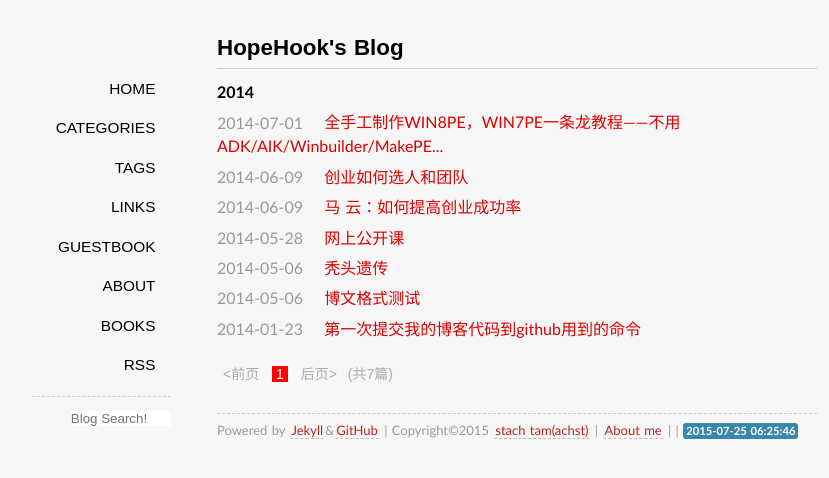
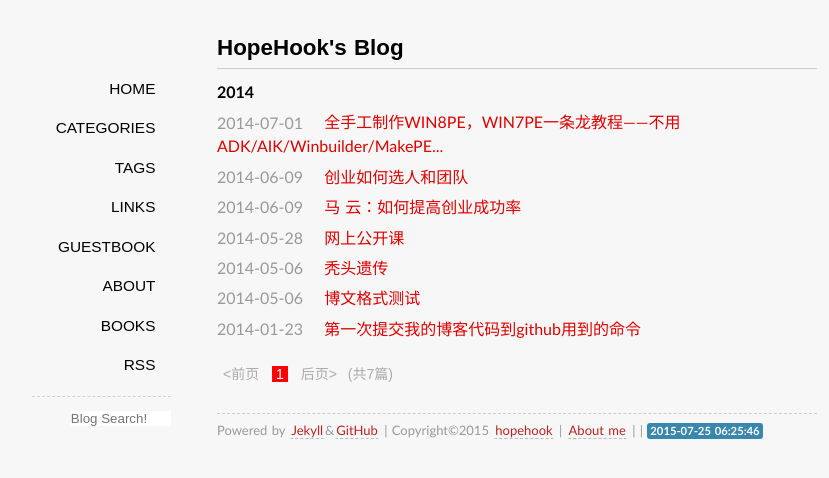
Before and after one commit to hopehook/HopeHook.com, a Jekyll site: the page built from index.html, in a window 1280 px wide. Shown: the top 478 px of the page, without its empty margins (123-952 px from the left). Built offline with Jekyll 4.4.1, drawn with Linux system fonts in a browser that asks for light colours; some web fonts are replaced; Markdown is read by kramdown in place of the engine named in the settings; the list of posts is cut into pages by our own code; comment, search, counter and statistics services are not loaded.

Commit message:
Update _config.yml

```diff
--- a/_config.yml
+++ b/_config.yml
@@ -4,7 +4,7 @@ url: http://hopehook.com
 website-url: hopehook.com
 name: HopeHook's Blog
 website: HopeHook's House
-author: stach tam(achst)
+author: hopehook
 email: achst@qq.com
 duoshuo: HopeHook
 github: HopeHook
```
